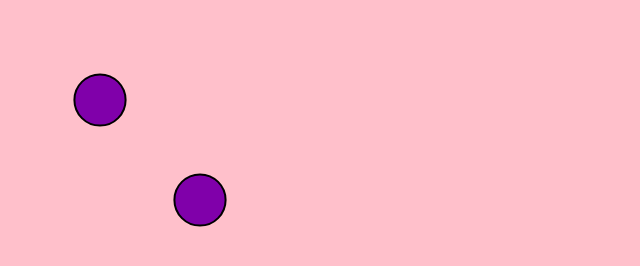
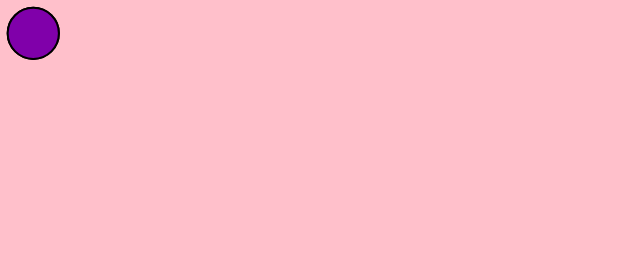
Before and after one commit to pudo-attic/corpcanvas, a website: page index.html in a window 1280 px wide. Shown: the whole page, without its empty margins (0-640 px from the left). Drawn offline with nearby package versions, Linux system fonts and the light colour scheme; some packages are replaced by stand-ins of ours; a script that the page names is missing.

Commit message:
grid-based drag and drop

```diff
--- a/bower.json
+++ b/bower.json
@@ -14,6 +14,7 @@
   "dependencies": {
     "angular": "~1.3.9",
     "angular-local-storage": "~0.1.5",
-    "d3": "~3.5.3"
+    "d3": "~3.5.3",
+    "ng-debounce": "~0.1.5"
   }
 }
--- a/index.html
+++ b/index.html
@@ -19,6 +19,7 @@
     <script src="https://code.jquery.com/jquery-2.1.1.min.js"></script>
     <!--script src="https://maxcdn.bootstrapcdn.com/bootstrap/3.3.1/js/bootstrap.min.js"></script-->
     <script src="bower_components/angular/angular.js"></script>
+    <script src="bower_components/ng-debounce/angular-debounce.js"></script>
     <script src="bower_components/angular-local-storage/dist/angular-local-storage.js"></script>
     <script src="bower_components/d3/d3.js"></script>
     <script src="js/app.js"></script>
--- a/js/app.js
+++ b/js/app.js
@@ -1,5 +1,5 @@
 
-var corpcanvas = angular.module('corpcanvas', []);
+var corpcanvas = angular.module('corpcanvas', ['debounce']);
 
 var FIXTURES = {
   'nodes': [{'id': 1, 'label': 'Chris Taggart'}, {'id': 2, 'label': 'Chrinon Ltd.'}],
@@ -7,8 +7,8 @@ var FIXTURES = {
 }
 
 
-corpcanvas.controller('AppCtrl', ['$scope', '$location', '$http', '$window', 'graph', 'grid',
-  function($scope, $location, $http, $window, graph, grid) {
+corpcanvas.controller('AppCtrl', ['$scope', '$location', '$http', '$window', 'graph', 'grid', 'debounce',
+  function($scope, $location, $http, $window, graph, grid, debounce) {
 
   var svg = d3.select("#page").append("svg"),
       gridSize = 128;
@@ -46,6 +46,16 @@ corpcanvas.controller('AppCtrl', ['$scope', '$location', '$http', '$window', 'gr
   var dragEnded = function(d) {
     d3.select(this)
       .classed("dragging", false);
+    var pos = grid.snap(d.id, d.x, d.y);
+    d.left = pos[0];
+    d.top = pos[1];
+    d3.select(this)
+      .attr("cx", function(d) {
+        return grid.translateTop(d.top);
+      })
+      .attr("cy", function(d) {
+        return grid.translateLeft(d.left);
+      });
   }
 
   var loadFixtures = function() {
@@ -70,8 +80,8 @@ corpcanvas.controller('AppCtrl', ['$scope', '$location', '$http', '$window', 'gr
         .data(graph.nodes())
       .enter().append("circle")
         .attr("r", function(d) { return grid.getFactor(); })
-        .attr("cx", function(d) { d.x = d.id * 100; return d.x; })
-        .attr("cy", function(d) { d.y = d.id * 100; return d.y; })
+        .attr("cx", function(d) { d.x = grid.translateTop(d.top); return d.x; })
+        .attr("cy", function(d) { d.y = grid.translateLeft(d.left); return d.y; })
         .call(drag)
         .style("fill", function(d, i) { return '#8000aa'; });
 
@@ -79,7 +89,7 @@ corpcanvas.controller('AppCtrl', ['$scope', '$location', '$http', '$window', 'gr
 
   var init = function() {
     loadFixtures();
-    $(window).resize(updateSize);
+    $(window).resize(debounce(updateSize, 400));
     updateSize();
   };
 
@@ -87,13 +97,19 @@ corpcanvas.controller('AppCtrl', ['$scope', '$location', '$http', '$window', 'gr
 }]);
 
 
-corpcanvas.factory('grid', ['$rootScope', function($rootScope) {
-  var grid = [],
-      windowWidth = 0,
+corpcanvas.factory('grid', ['graph', function(graph) {
+  var windowWidth = 0,
       windowHeight = 0,
-      numHorizontal = 0,
-      numVertical = 0,
-      factor = 10;
+      //numHorizontal = 0,
+      //numVertical = 0,
+      factor = 10,
+      padding = 0;
+
+  var place = function(id, left, top) {
+    //console.log("PLACE", id, left, top);
+    //grid.push([id, left, top]);
+    return [left, top];
+  }
 
   return {
     reset: function(width, height) {
@@ -101,6 +117,12 @@ corpcanvas.factory('grid', ['$rootScope', function($rootScope) {
       windowHeight = height;
       factor = Math.min(1000, Math.max(20, width / 50));
       padding = factor * 0.3;
+    },
+    place: place,
+    snap: function(id, x, y) {
+      var left = Math.round((y - (factor + padding)) / ((factor * 2) + padding));
+      var top = Math.round((x - (factor + padding)) / ((factor * 2) + padding));
+      return place(id, left, top);
     },
     getFactor: function() {
       return factor;
@@ -116,6 +138,12 @@ corpcanvas.factory('grid', ['$rootScope', function($rootScope) {
     },
     maxY: function() {
       return windowHeight - (factor + padding);
+    },
+    translateTop: function(top) {
+      return factor + padding + (((factor * 2) + padding) * top);
+    },
+    translateLeft: function(left) {
+      return factor + padding + (((factor * 2) + padding) * left);
     }
   };
 }]);
@@ -128,6 +156,8 @@ corpcanvas.factory('graph', ['$rootScope', function($rootScope) {
 
   return {
     addNode: function(data) {
+      data.top = 0;
+      data.left = 0;
       nodes[data.id] = data;
     },
     addLink: function(data) {
```
